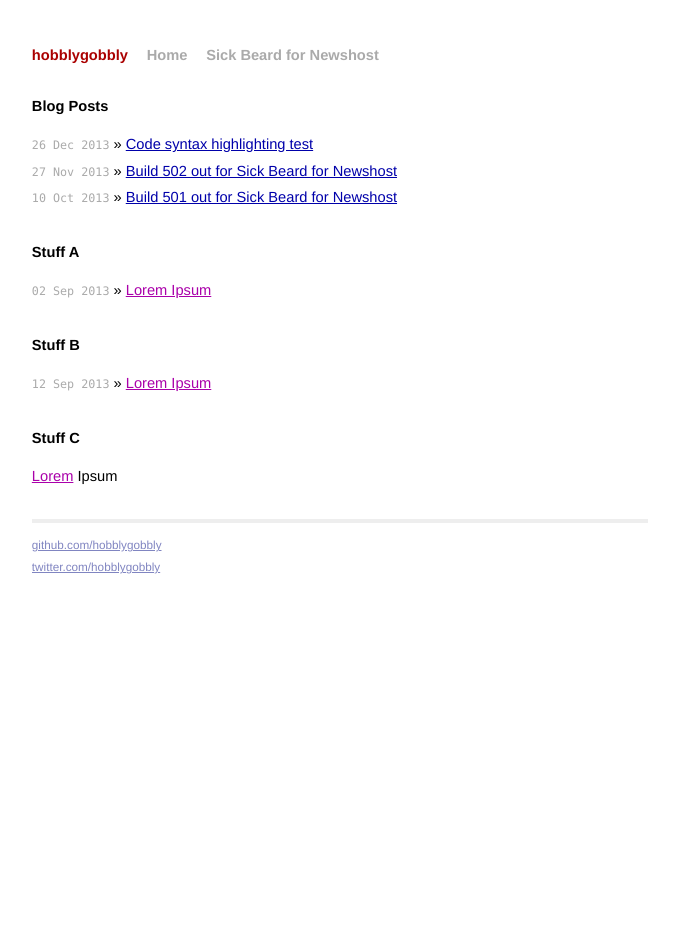
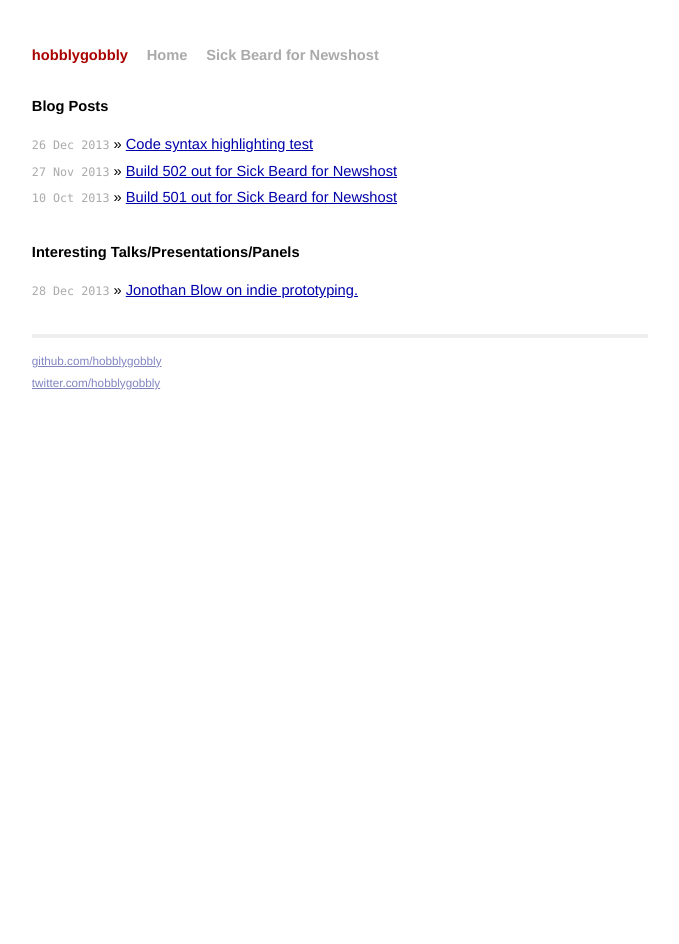
Before and after one commit to hobblygobbly/hobblygobbly.github.io, a Jekyll site: the page built from index.html, in a window 1280 px wide. Shown: the whole page, without its empty margins (300-979 px from the left). Built offline with Jekyll 4.4.1, drawn with Linux system fonts in a browser that asks for light colours; Markdown is read by kramdown in place of the engine named in the settings.

Commit message:
Update index.html

```diff
--- a/index.html
+++ b/index.html
@@ -11,18 +11,8 @@ title: hobblygobbly
     {% endfor %}
   </ul>
 
-  <h1>Stuff A</h1>
+  <h1>Interesting Talks/Presentations/Panels</h1>
   <ul class="posts">
-    <li><span>02 Sep 2013</span> &raquo; <a href="">Lorem Ipsum</a></li>
-  </ul>
-
-  <h1>Stuff B</h1>
-  <ul class="posts">
-    <li><span>12 Sep 2013</span> &raquo; <a href="">Lorem Ipsum</a></li>
-  </ul>
-
-  <h1>Stuff C</h1>
-  <ul class="posts">
-    <li><a href="">Lorem</a> Ipsum</li>
+    <li><span>28 Dec 2013</span> &raquo; <a href="http://www.youtube.com/watch?v=ISutk1mauPM">Jonothan Blow on indie prototyping.</a></li>
   </ul>
 </div>
```
